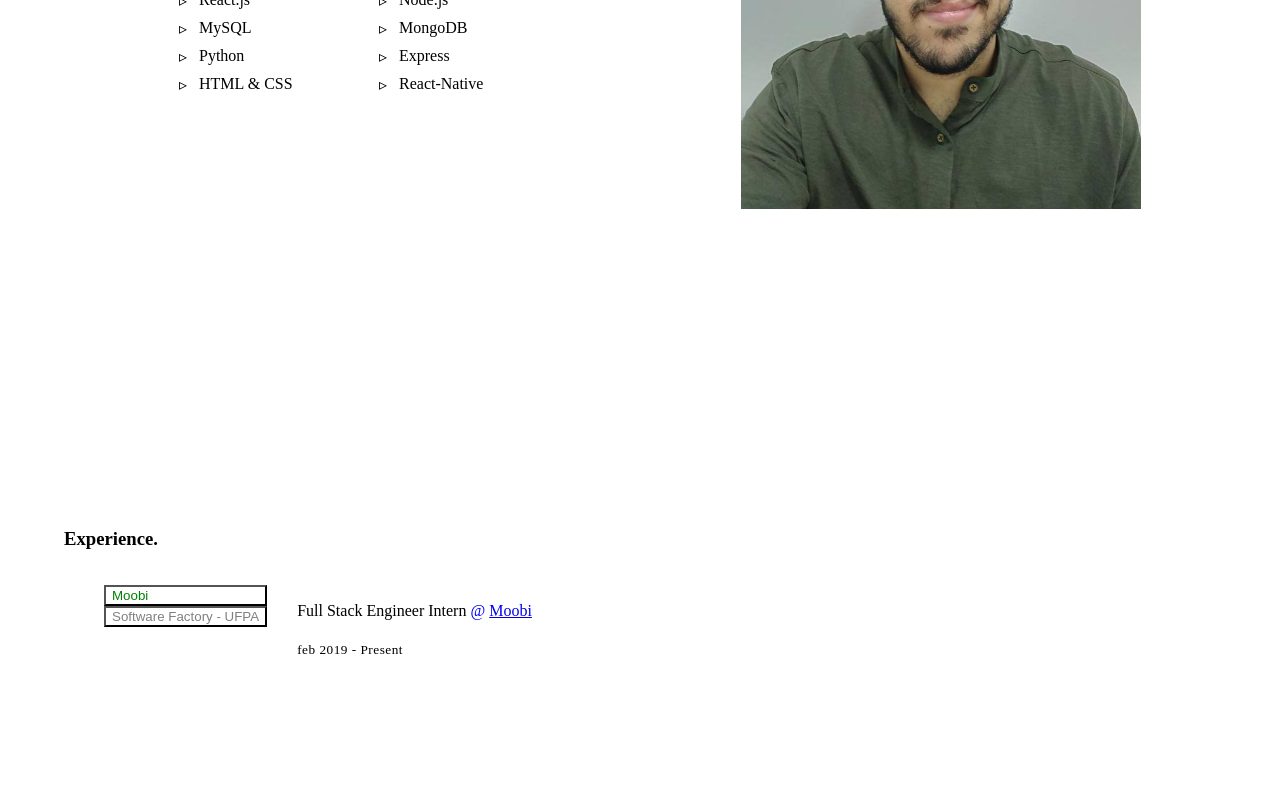
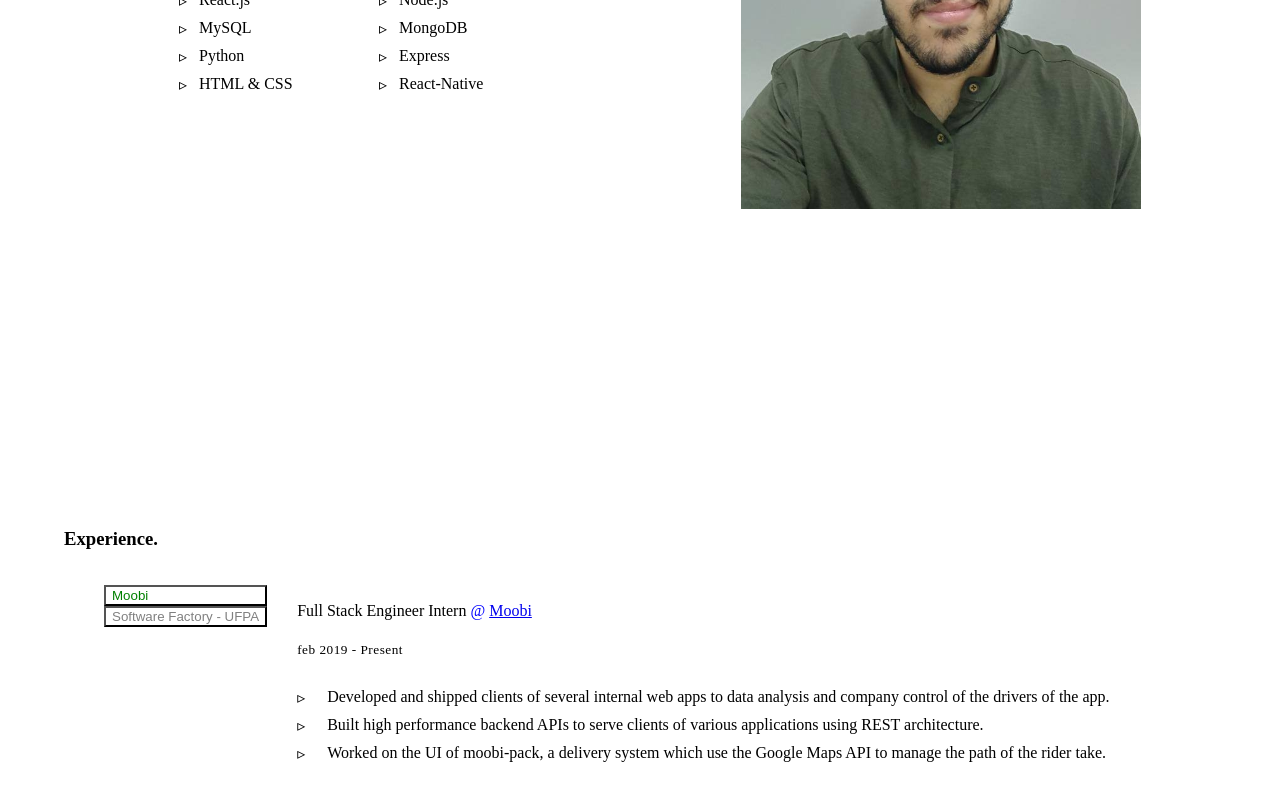
Before and after one commit to Neiva07/personal-webpage, a React (Create React App) app: page / in a window 1280 px wide. Shown: the part 408-1208 px from the top of the page. Built offline with nearby package versions, Linux system fonts and the light colour scheme.

Commit message:
added the tab functionality

```diff
--- a/package.json
+++ b/package.json
@@ -6,16 +6,16 @@
     "@types/jest": "24.0.13",
     "@types/node": "12.0.5",
     "@types/react": "16.8.19",
-    "@types/react-dom": "16.8.4",
+    "@types/react-dom": "^16.8.4",
     "@types/styled-components": "^4.1.16",
     "bulma": "^0.7.5",
     "node-sass": "^4.12.0",
     "react": "^16.8.6",
     "react-anchor-link-smooth-scroll": "^1.0.12",
     "react-dom": "^16.8.6",
-    "react-scripts": "3.0.1",
+    "react-scripts": "^3.0.1",
     "styled-components": "^4.3.0",
-    "typescript": "3.5.1"
+    "typescript": "^3.5.1"
   },
   "scripts": {
     "start": "react-scripts start",
--- a/src/Components/Sections/Experience/index.tsx
+++ b/src/Components/Sections/Experience/index.tsx
@@ -97,9 +97,9 @@ const JobDetails = styled.h5`
   letter-spacing: 0.5px;
 `;
 
-const index = ({ nodes }: JobsProps) => {
-  //   const [activeTabId, setActiveTabId] = useState(0);
-
+const Index = (props: JobsProps) => {
+  const [activeTabId, setActiveTabId] = useState(0);
+  const { nodes } = props;
   return (
     <ExperienceContainer id="experience" className="container">
       <Heading>{experience.title}</Heading>
@@ -110,13 +110,13 @@ const index = ({ nodes }: JobsProps) => {
             return (
               <Tab
                 key={i}
-                isActive={i === 0}
-                // onClick={() => setActiveTabId(i)}
+                isActive={i === activeTabId}
+                onClick={() => setActiveTabId(i)}
                 role="tab"
-                // aria-selected={activeTabId === i ? "true" : "false"}
+                aria-selected={activeTabId === i ? "true" : "false"}
                 aria-controls={`tab${i}`}
                 id={`tab${i}`}
-                // tabIndex={activeTabId === i ? 0 : -1}
+                tabIndex={activeTabId === i ? 0 : -1}
               >
                 <span>{company}</span>
               </Tab>
@@ -130,12 +130,12 @@ const index = ({ nodes }: JobsProps) => {
             return (
               <TabContent
                 key={i}
-                isActive={i === 0}
+                isActive={i === activeTabId}
                 id={`job${i}`}
                 role="tabpanel"
                 tabIndex={0}
                 aria-labelledby={`job${i}`}
-                aria-hidden={i !== 0}
+                aria-hidden={i !== activeTabId}
               >
                 <JobTitle>
                   <span>{title}</span>
@@ -155,7 +155,7 @@ const index = ({ nodes }: JobsProps) => {
                 </JobDetails>
                 <ul>
                   {descriptions.map((desc, i) => {
-                    <li key={i}>{desc}</li>;
+                    return <li key={i}>{desc}</li>;
                   })}
                 </ul>
               </TabContent>
@@ -167,4 +167,4 @@ const index = ({ nodes }: JobsProps) => {
   );
 };
 
-export default index;
+export default Index;
```
Also changed, not shown: 1 other file (tests, documents, lock files or other folders).
